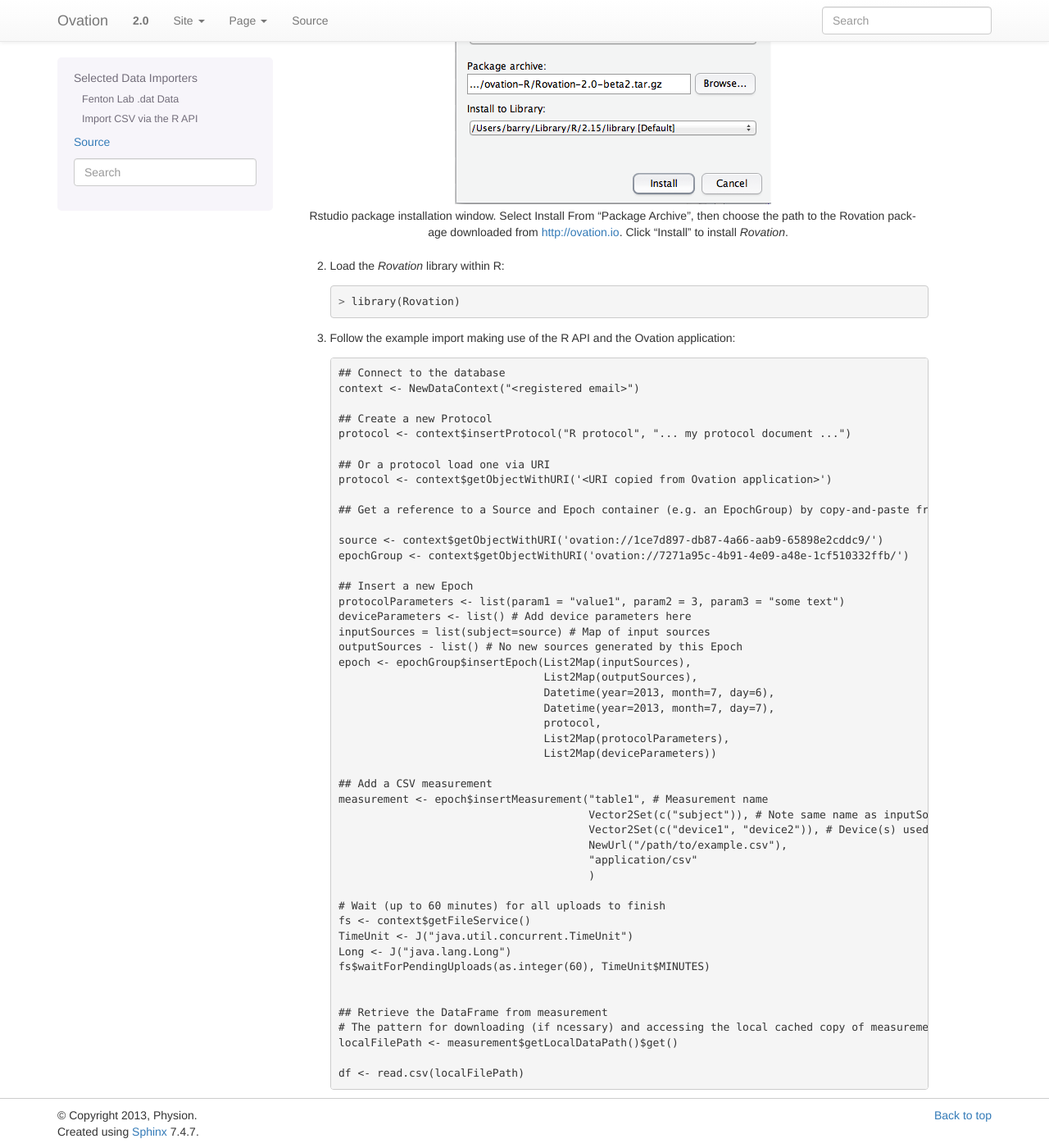
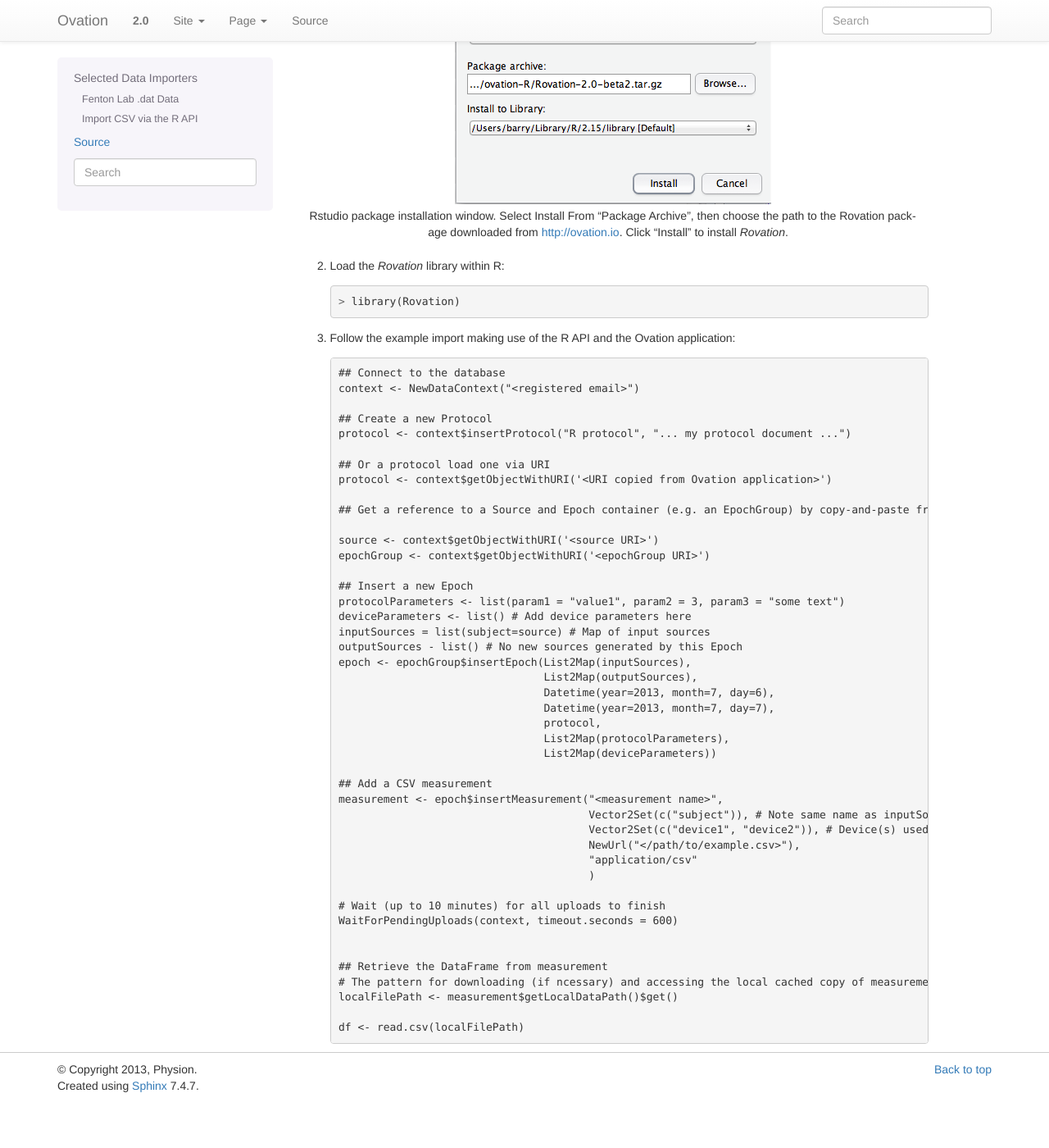
Before and after one commit to physion/ovation-docs, a Sphinx documentation site: the page built from source/importing_data.rst, in a window 1280 px wide and 1400 px high, scrolled down 1104 px. Shown: the whole window at 82% size. Built offline with Sphinx 7.4.7, drawn with Linux system fonts in a browser that asks for light colours; after the commit the page ends 2448 px from its top, so only the background shows below that.

Commit message:
Update importing_data
1. Placeholder URIs
2. Updated WaitForPendingUploads()

```diff
--- a/source/importing_data.rst
+++ b/source/importing_data.rst
@@ -84,8 +84,8 @@ Import CSV via the R API
 
     ## Get a reference to a Source and Epoch container (e.g. an EpochGroup) by copy-and-paste from the Ovation application
 
-    source <- context$getObjectWithURI('ovation://1ce7d897-db87-4a66-aab9-65898e2cddc9/')
-    epochGroup <- context$getObjectWithURI('ovation://7271a95c-4b91-4e09-a48e-1cf510332ffb/')
+    source <- context$getObjectWithURI('<source URI>')
+    epochGroup <- context$getObjectWithURI('<epochGroup URI>')
 
     ## Insert a new Epoch
     protocolParameters <- list(param1 = "value1", param2 = 3, param3 = "some text")
@@ -101,18 +101,15 @@ Import CSV via the R API
                                     List2Map(deviceParameters))
 
     ## Add a CSV measurement
-    measurement <- epoch$insertMeasurement("table1", # Measurement name
+    measurement <- epoch$insertMeasurement("<measurement name>",
                                            Vector2Set(c("subject")), # Note same name as inputSources above
                                            Vector2Set(c("device1", "device2")), # Device(s) used to make measurement. Should be present (or added) in Experiment$getEquipmentSetup
-                                           NewUrl("/path/to/example.csv"),
+                                           NewUrl("</path/to/example.csv>"),
                                            "application/csv"
                                            )
 
-    # Wait (up to 60 minutes) for all uploads to finish
-    fs <- context$getFileService()
-    TimeUnit <- J("java.util.concurrent.TimeUnit")
-    Long <- J("java.lang.Long")
-    fs$waitForPendingUploads(as.integer(60), TimeUnit$MINUTES)
+    # Wait (up to 10 minutes) for all uploads to finish
+    WaitForPendingUploads(context, timeout.seconds = 600)
 
 
     ## Retrieve the DataFrame from measurement
```
